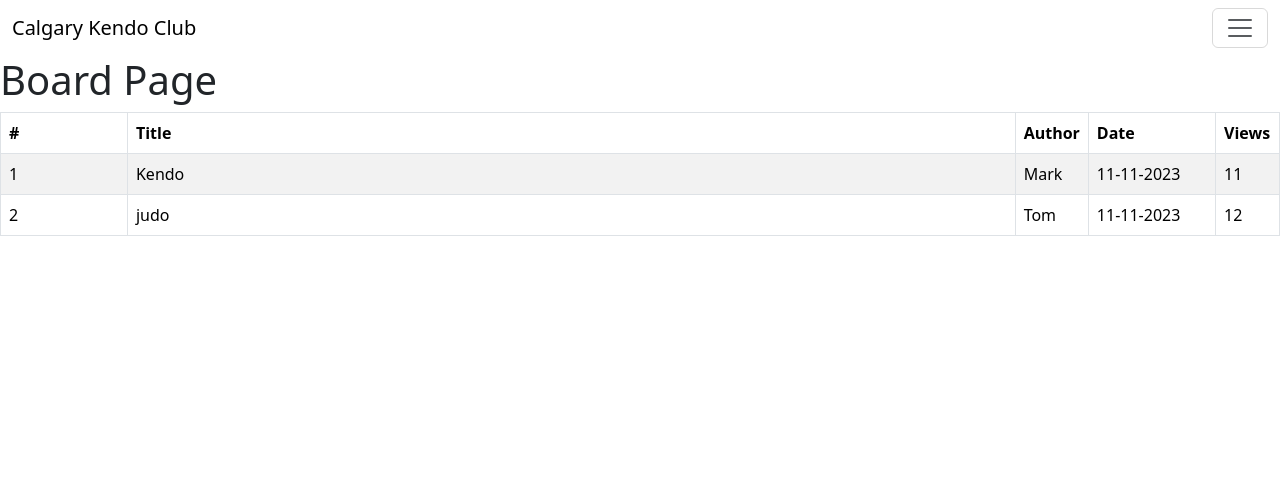
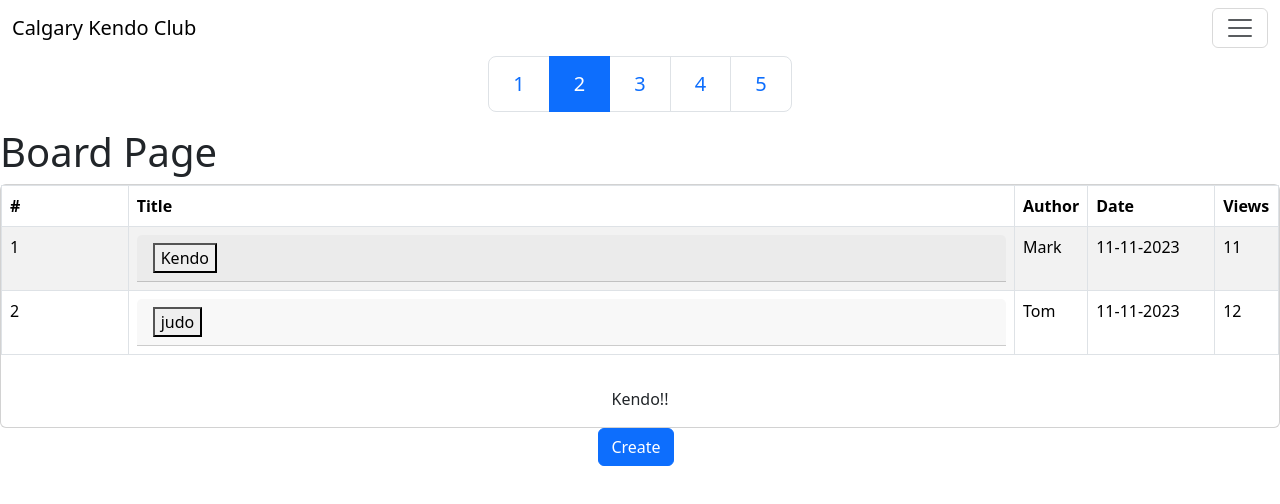
Before and after one commit to dhkdane/CalgaryKendoClub, a React (Create React App) app: page /board in a window 1280 px wide. Shown: the top 504 px of the page. Built offline with nearby package versions, Linux system fonts and the light colour scheme.

Commit message:
board basic ui

```diff
--- a/src/pages/Board.js
+++ b/src/pages/Board.js
@@ -1,15 +1,73 @@
 import React from "react";
 import Table from "react-bootstrap/Table";
+import { Container, Form, Row, Col, Button } from "react-bootstrap";
+import Pagination from "react-bootstrap/Pagination";
+import { useState } from "react";
+
+import Offcanvas from "react-bootstrap/Offcanvas";
+import Accordion from "react-bootstrap/Accordion";
+import { useAccordionButton } from "react-bootstrap/AccordionButton";
+import Card from "react-bootstrap/Card";
+
+function CustomToggle({ children, eventKey }) {
+  const decoratedOnClick = useAccordionButton(eventKey, () =>
+    console.log("totally custom!")
+  );
+
+  return (
+    <button
+      type="button"
+      // style={{ backgroundColor: "pink" }}
+      onClick={decoratedOnClick}
+    >
+      {children}
+    </button>
+  );
+}
 
 const tasks = [
-  { id: 1, title: "Kendo", author: "Mark", date: "11-11-2023", views: 11 },
-  { id: 2, title: "judo", author: "Tom", date: "11-11-2023", views: 12 },
+  {
+    id: 1,
+    title: "Kendo",
+    description: "kendo!!",
+    author: "Mark",
+    date: "11-11-2023",
+    views: 11,
+  },
+  {
+    id: 2,
+    title: "judo",
+    description: "judo!!",
+    author: "Tom",
+    date: "11-11-2023",
+    views: 12,
+  },
 ];
 
-const Board = () => {
+let active = 2;
+let items = [];
+for (let number = 1; number <= 5; number++) {
+  items.push(
+    <Pagination.Item key={number} active={number === active}>
+      {number}
+    </Pagination.Item>
+  );
+}
+
+const Board = ({ name, ...props }) => {
+  const [show, setShow] = useState(false);
+
+  const handleClose = () => setShow(false);
+  const handleShow = () => setShow(true);
+
   return (
     <div>
+      <div style={{ display: "flex", justifyContent: "center" }}>
+        <Pagination size="lg">{items}</Pagination>
+      </div>
       <h1>Board Page</h1>
+      <Accordion defaultActiveKey="0">
+        <Card>
           <Table striped bordered hover>
             <thead>
               <tr>
@@ -24,7 +82,11 @@ const Board = () => {
               {tasks.map((task) => (
                 <tr key={task.id}>
                   <td>{task.id}</td>
-              <td>{task.title}</td>
+                  <td>
+                    <Card.Header>
+                      <CustomToggle eventKey="0"> {task.title}</CustomToggle>{" "}
+                    </Card.Header>
+                  </td>
                   <td>{task.author}</td>
                   <td>{task.date}</td>
                   <td>{task.views}</td>
@@ -32,8 +94,72 @@ const Board = () => {
               ))}
             </tbody>
           </Table>
+          <Accordion.Collapse eventKey="0">
+            <Card.Body style={{ display: "flex", justifyContent: "center" }}>
+              Kendo!!
+            </Card.Body>
+          </Accordion.Collapse>
+        </Card>
+      </Accordion>
+      <div style={{ display: "flex", justifyContent: "center" }}>
+        <OffCanvasExample key={"bottom"} placement={"bottom"} name={"Create"} />
+      </div>
     </div>
   );
 };
+function OffCanvasExample({ name, ...props }) {
+  const [show, setShow] = useState(false);
+
+  const handleClose = () => setShow(false);
+  const handleShow = () => setShow(true);
+
+  return (
+    <>
+      <Button variant="primary" onClick={handleShow} className="me-2">
+        {name}
+      </Button>
+      <Offcanvas show={show} onHide={handleClose} {...props}>
+        <Offcanvas.Header closeButton>
+          <Offcanvas.Title>Create your board</Offcanvas.Title>
+        </Offcanvas.Header>
+        <Offcanvas.Body>
+          <Container style={{ width: "50%" }}>
+            <Form>
+              <Form.Group as={Row} className="mb-3" controlId="formBoardName">
+                <Form.Label column sm="2">
+                  Title
+                </Form.Label>
+                <Col sm="10">
+                  <Form.Control type="text" placeholder="Enter board name" />
+                </Col>
+              </Form.Group>
+
+              <Form.Group
+                as={Row}
+                className="mb-3"
+                controlId="formBoardDescription"
+              >
+                <Form.Label column sm="2">
+                  Board Description
+                </Form.Label>
+                <Col sm="10">
+                  <Form.Control
+                    as="textarea"
+                    placeholder="Enter board description"
+                    rows={3}
+                  />
+                </Col>
+              </Form.Group>
+
+              <Button variant="primary" type="submit">
+                Submit
+              </Button>
+            </Form>
+          </Container>
+        </Offcanvas.Body>
+      </Offcanvas>
+    </>
+  );
+}
 
 export default Board;
--- a/src/pages/Join.js
+++ b/src/pages/Join.js
@@ -1,6 +1,26 @@
 import React from "react";
 
 function Join() {
-  return <h1>Join page</h1>;
+  return (
+    <div
+      style={{
+        display: "flex",
+        justifyContent: "center",
+        alignItems: "center",
+        height: "100vh",
+      }}
+    >
+      <h1>
+        <a
+          href="https://www.ucalgary.ca/ActiveLiving/registration/Program/867?path=All_Kendo"
+          target="_blank"
+          rel="kendo join url"
+        >
+          Join Here
+        </a>
+      </h1>
+    </div>
+  );
 }
+
 export default Join;
--- a/src/pages/Navibar.js
+++ b/src/pages/Navibar.js
@@ -3,6 +3,7 @@ import Container from "react-bootstrap/Container";
 import Navbar from "react-bootstrap/Navbar";
 import Offcanvas from "react-bootstrap/Offcanvas";
 import Sidebar from "./handler/Sidebar";
+import { Link } from "react-router-dom";
 
 function Navibar() {
   const expand = false; // Set the expand property for Navbar
@@ -10,7 +11,9 @@ function Navibar() {
   return (
     <Navbar expand={expand} className="bg-transparent" sticky="top">
       <Container fluid>
-        <Navbar.Brand href="#">Calgary Kendo Club</Navbar.Brand>
+        <Navbar.Brand as={Link} to="/">
+          Calgary Kendo Club
+        </Navbar.Brand>
         <Navbar.Toggle aria-controls={`offcanvasNavbar-expand-${expand}`} />
         <Navbar.Offcanvas
           id={`offcanvasNavbar-expand-${expand}`}
```
Lines whose indentation alone changed are shown as unchanged.
